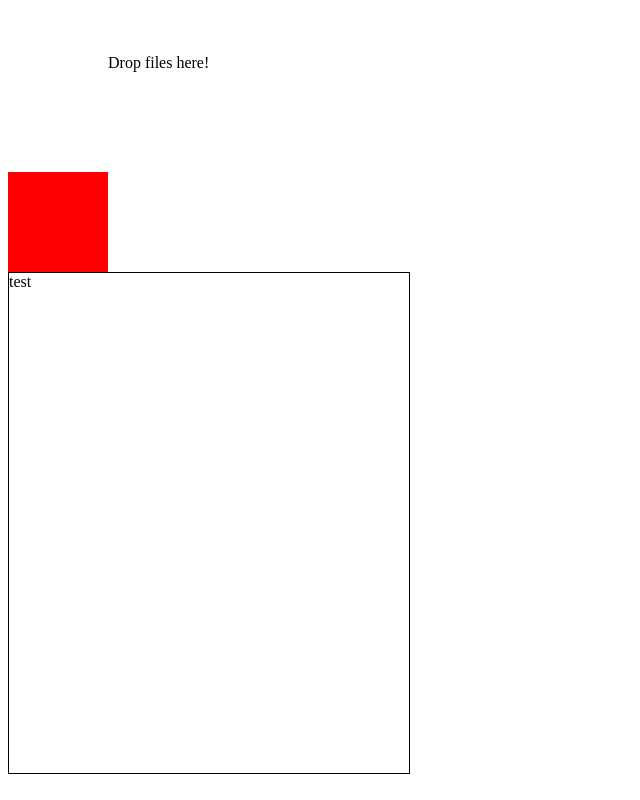
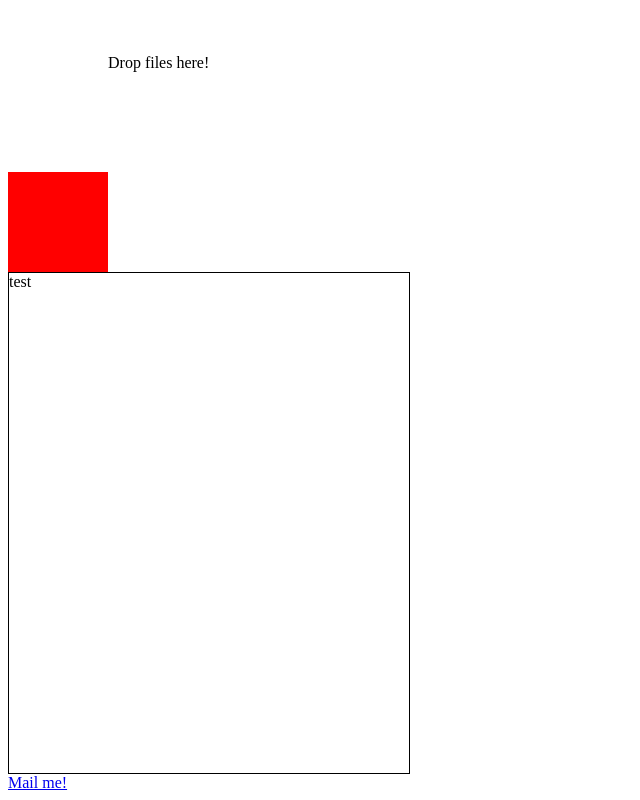
Before and after one commit to Sunny-117/React-practices, a React (Create React App) app: page / in a window 1280 px wide. Shown: the part 1010-1810 px from the top of the page, without its empty margins (0-640 px from the left). Built offline with nearby package versions, Linux system fonts and the light colour scheme.

Commit message:
feat: add new feature

```diff
--- a/src/App.tsx
+++ b/src/App.tsx
@@ -3,6 +3,7 @@ import { Carousel } from "./components/Visual视觉效果渲染/Carousel/index c
 import { Collapse } from "./components/Visual视觉效果渲染/Collapse"
 import { CountDown } from "./components/Visual视觉效果渲染/CountDown"
 import { FileDrop } from "./components/Visual视觉效果渲染/FileDrop"
+import { Mailto } from "./components/Visual视觉效果渲染/Mailto"
 
 
 export const App = () => {
@@ -67,8 +68,6 @@ export const App = () => {
         height: '500px',
         border: '1px solid'
       }}
-        //   div.addEventListener("dragover", handleDrag);
-        //   div.addEventListener("drop", handleDrop);
         onClick={(e) => {
           console.log(e, 'asmdlkam')
         }}
@@ -95,6 +94,11 @@ export const App = () => {
       >
         test
       </div>
+      <div id="mailto">
+        <Mailto email="foo@bar.baz" subject="Hello" body="Hello world!">
+          Mail me!
+        </Mailto>
+      </div>
     </div>
   )
 }
--- /dev/null
+++ b/src/components/Visual视觉效果渲染/Mailto/index.tsx
@@ -0,0 +1,5 @@
+export function Mailto({ email, subject, body, ...props }) {
+    return (
+        <a href={`mailto:${email}?subject=${subject || ''}&body=${body || ''}`}>{props.children}</a>
+    );
+}
```
